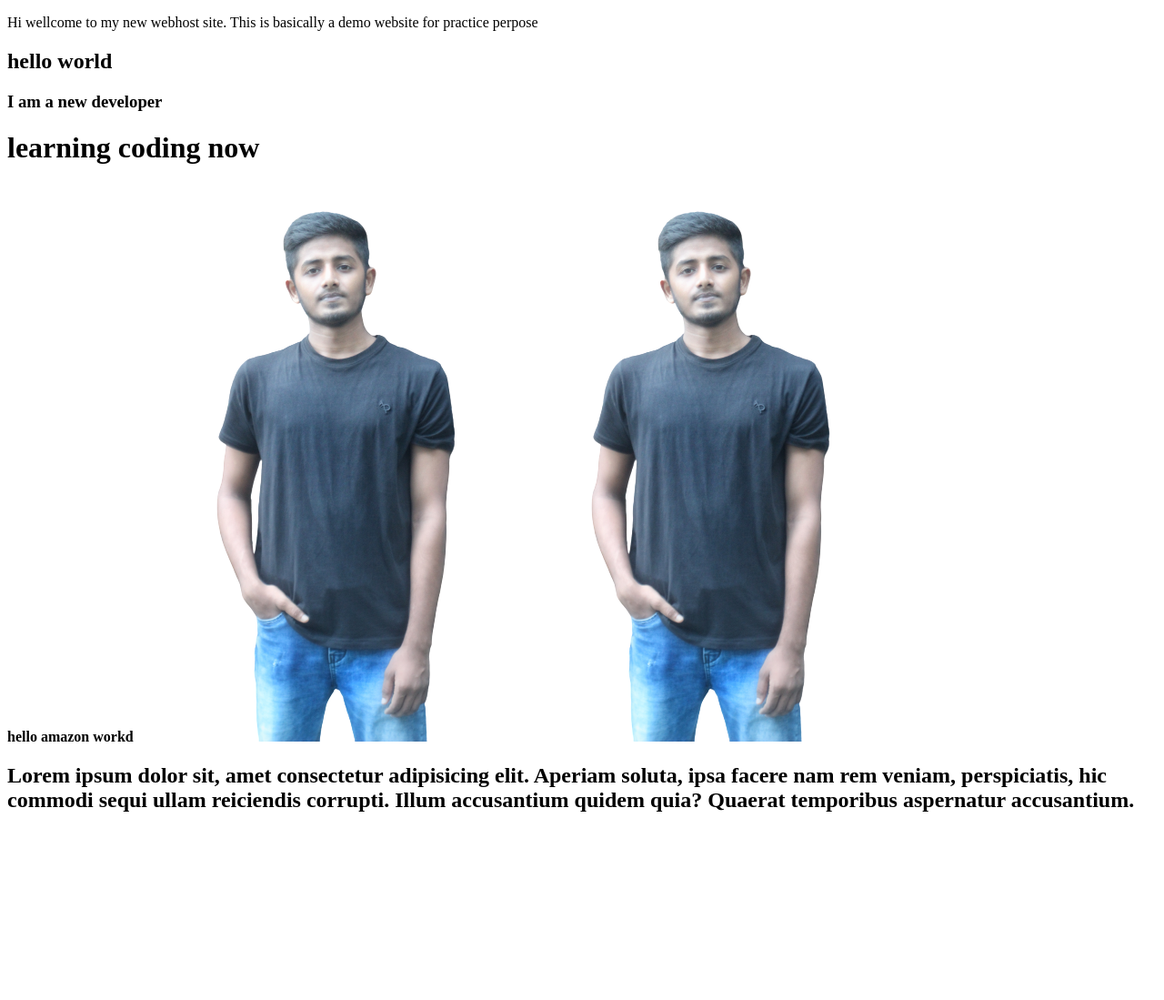
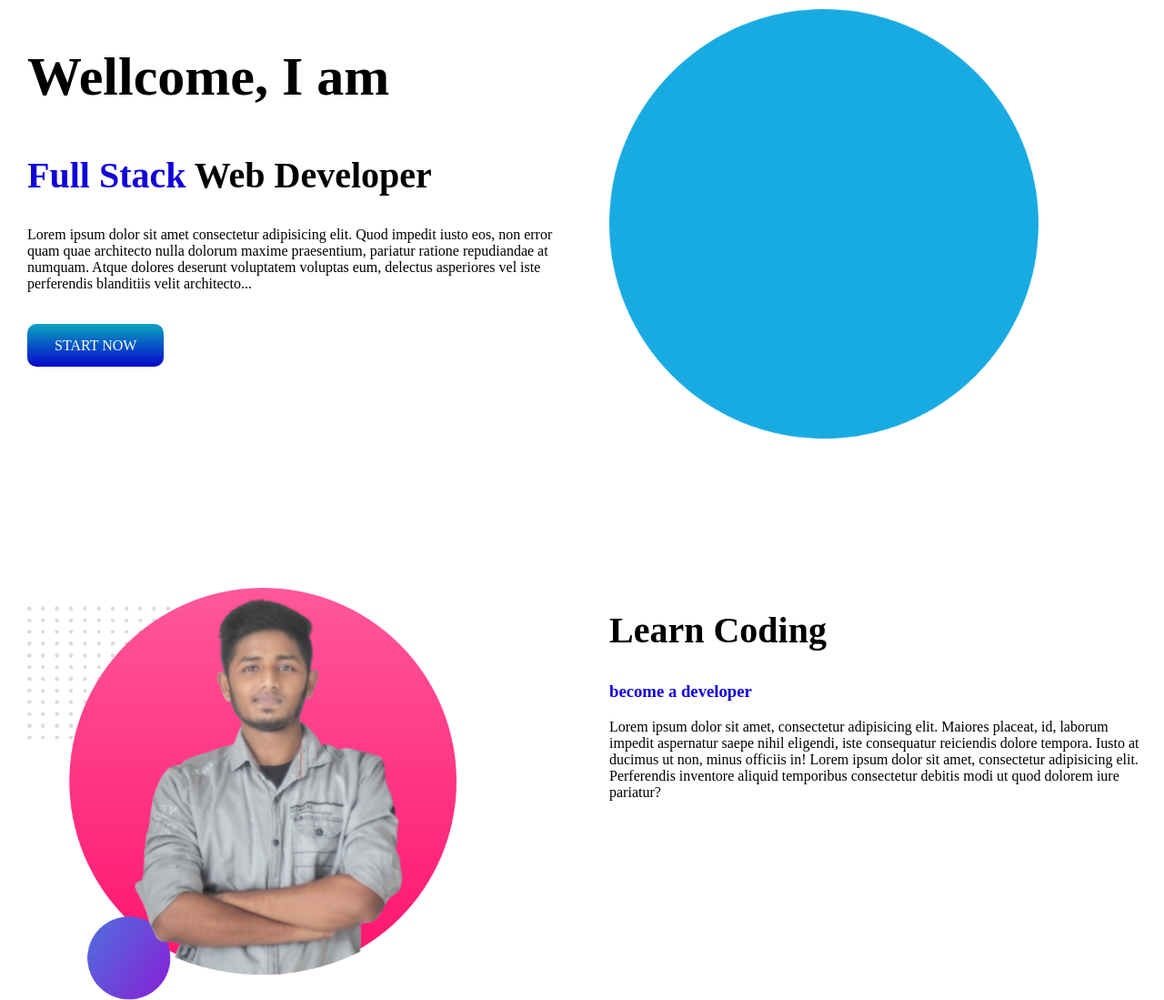
Before and after one commit to nahid770/second-web-repo, a plain HTML site: page index.html in a window 1280 px wide. Shown: the whole page at 91% size. Before the commit the page ends 913 px from the top, so only its background shows below. Drawn offline with Linux system fonts and the light colour scheme.

Commit message:
new project

```diff
--- a/index.html
+++ b/index.html
@@ -4,18 +4,48 @@
     <meta charset="UTF-8">
     <meta http-equiv="X-UA-Compatible" content="IE=edge">
     <meta name="viewport" content="width=device-width, initial-scale=1.0">
-    <title>My second web repo</title>
+    <title>Document</title>
+
+    <link rel="icon" type="shortcut icon" href="./image/favpro.png">
+
+    <link rel="stylesheet" href="style.css">
 </head>
 <body>
-    <p>Hi wellcome to my new webhost site. This is basically a demo website for practice perpose</p>
+ <section class="  banner-section">
+     <div class="half-width">
+        <h1>Wellcome, I am</h1>
+        <h2> <span class="color"> Full Stack</span> Web Developer</h2>
+        <p>Lorem ipsum dolor sit amet consectetur adipisicing elit. Quod impedit iusto eos, non error quam quae architecto nulla dolorum maxime praesentium, pariatur ratione repudiandae at numquam. Atque dolores deserunt voluptatem voluptas eum, delectus asperiores vel iste perferendis blanditiis velit architecto...</p>
+        <a class="link-button"  target="blank"
+        href="nuralamnahid.blogspot.com">START NOW</a>
 
-    <h2>hello world</h2>
-    <h3> I am a new developer</h3>
-    <h1>learning coding now</h1>
-    <strong>hello amazon workd</strong>
-    <img src="nahid.png" alt="nahid">
-    <img src="/nahid.png" alt="">
-    <h2>Lorem ipsum dolor sit, amet consectetur adipisicing elit. Aperiam soluta, ipsa facere nam rem veniam, perspiciatis, hic commodi sequi ullam reiciendis corrupti. Illum accusantium quidem quia? Quaerat temporibus aspernatur accusantium.</h2>
+     </div>
+   <div class="half-width img">
+       <img src="./image/Untitled design.png" alt="">
+
+   </div>
+
+
+ </section>
+
+ <section class="  banner-section">
+    <div class="half-width img">
+        <img src="./image/nahid.png" alt="">
+    </div>
+
+
+<div  class="half-width">
+ <h2>Learn Coding</h2>
+ <h3 class="color">become a developer</h3>
+ <p>Lorem ipsum dolor sit amet, consectetur adipisicing elit. Maiores placeat, id, laborum impedit aspernatur saepe nihil eligendi, iste consequatur reiciendis dolore tempora. Iusto at ducimus ut non, minus officiis in! Lorem ipsum dolor sit amet, consectetur adipisicing elit. Perferendis inventore aliquid temporibus consectetur debitis modi ut quod dolorem iure pariatur?</p>
+</div>
+
+
+ </section>
+
+
+
+
 
 </body>
 </html>
--- /dev/null
+++ b/style.css
@@ -0,0 +1,40 @@
+body{
+    margin: 0;
+
+}
+.color{
+    color: rgb(16, 2, 216);
+}
+.banner-section{
+    display: flex;
+    margin-bottom: 150px;
+}
+h1{
+   font-size: 60px;
+}
+h2{
+    font-size: 40px;
+}
+div p{
+    margin-bottom: 50px;
+}
+.link-button{
+    text-decoration: none;
+    color: rgb(255, 255, 255);
+    background-image: linear-gradient(rgb(8, 164, 192), rgb(7, 7, 202));
+    padding: 15px 30px;
+    border-radius: 10px;
+
+}
+.half-width{
+    width: 50%;
+    margin-left: 20px;
+    margin-right: 20px;
+    padding-left: 10px;
+
+}
+.half-width img{
+width: 80%;
+margin-top: 10px;
+
+}
```
Also changed, not shown: image/IMG_20210615_204425-01.jpg (added), image/Untitled design.png (added), image/nahid.png (added), nahid.png (deleted).
